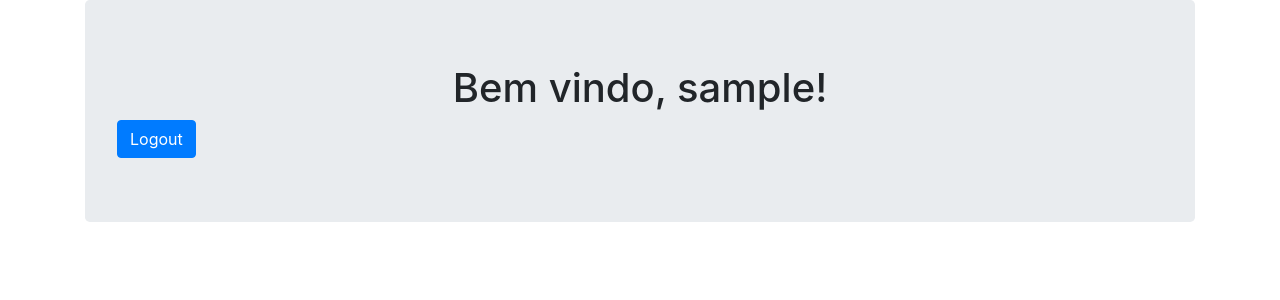
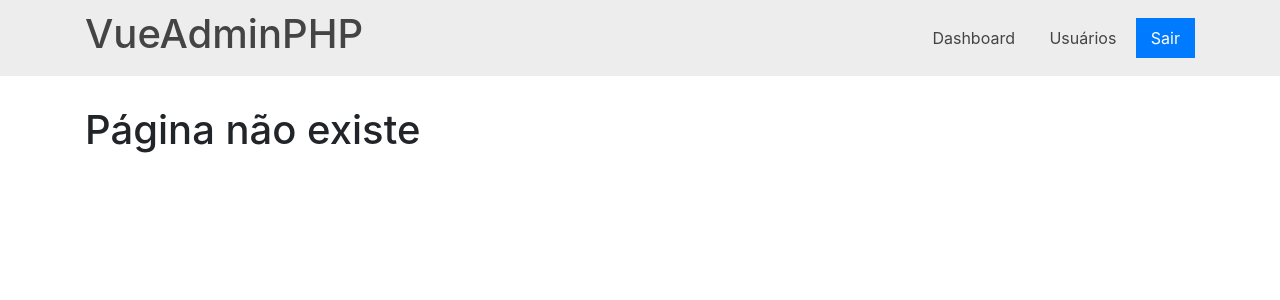
Before and after one commit to jonniehenrique/login-vue-php, a PHP site: page /labs/painel.php?view=1 in a window 1280 px wide. Shown: the top 300 px of the page. Run offline with PHP 8.4, Linux system fonts and the light colour scheme; the visitor is signed in with stand-in values (Sample User, id 1); tables that the repository leaves empty or names only in its code hold one stand-in row (values such as "Sample post"); data that the repository does not hold is empty.

Commit message:
Refatoração do painel administrativo

```diff
--- /dev/null
+++ b/app.php
@@ -0,0 +1,29 @@
+<?php
+
+function connect() {
+	$conn = new mysqli('localhost', 'root', '', 'vuelogin');
+
+	return $conn;
+}
+
+function urlBase() {
+	return 'http://localhost/labs/login-vuejs-php/';
+}
+
+function urlPageView($page) {
+	return 'http://localhost/labs/login-vuejs-php/painel?view=' . $page;
+}
+
+function urlPage($page) {
+	return 'http://localhost/labs/login-vuejs-php/' . $page;
+}
+
+function getByID($table, $id) {
+	$conn = connect();
+
+	$sql = "SELECT * FROM {$table} WHERE id = {$id}";
+	$query = $conn->query($sql);
+	$data = $query->fetch_assoc();
+
+	return $data['username'];
+}
--- /dev/null
+++ b/css/painel.css
@@ -0,0 +1,51 @@
+a,
+a:hover,
+a:active {
+	color: #444;
+	text-decoration: none;
+}
+
+/* Header */
+
+#header {
+	padding: 10px 0;
+	background-color: #ededed;
+}
+
+#header .container {
+	display: flex;
+	align-items: center;
+	justify-content: space-between;
+}
+
+	#header .nav-item {
+		padding: 10px 15px;
+		color: #444;
+	}
+
+	#header .nav-item:hover {
+		color: #007bff;
+	}
+
+	#header .nav-item:last-child {
+		background-color: #007bff;
+		color: #fff;
+	}
+
+	#header .nav-item:last-child:hover {
+		color: #fff;
+	}
+
+/* Main */
+
+#main {
+	padding-top: 30px;
+}
+
+#main .main-title {
+	border-bottom: #ddd solid 1px;
+	padding-bottom: 6px;
+	font-size: 20px;
+	margin-bottom: 20px;
+	padding-left: 10px;
+}
--- a/index.php
+++ b/index.php
@@ -4,7 +4,7 @@
 	<meta charset="UTF-8">
 	<title>Login VueJS PHP</title>
 	<link rel="stylesheet" href="css/bootstrap.css">
-	<link rel="stylesheet" href="css/app.css">
+	<link rel="stylesheet" href="css/login.css">
 </head>
 <body>
 	<div id="login">
@@ -23,6 +23,6 @@
 	</div>
 	<script src="js/vue.js"></script>
 	<script src="js/axios.js"></script>
-	<script src="js/app.js"></script>
+	<script src="js/login.js"></script>
 </body>
 </html>
--- a/logout.php
+++ b/logout.php
@@ -2,4 +2,4 @@
 	session_start();
 	session_destroy();
 
-	header('Location: index.php');
+	header('Location: index');
--- a/painel.php
+++ b/painel.php
@@ -1,33 +1,62 @@
 <?php
+	require 'app.php';
+
 	session_start();
-	$conn = new mysqli("localhost", "root", "", "vuelogin");
+
+	$conn = connect();
 
 	if ($conn->connect_error) {
-	    die("Connection failed: " . $conn->connect_error);
+	    die('Connection failed: ' . $conn->connect_error);
 	}
 
-	if (!isset($_SESSION['user']) ||(trim ($_SESSION['user']) == '')) {
+	if (! isset($_SESSION['user']) || (trim ($_SESSION['user']) == '')) {
 		header('Location: index.php');
 	}
 
-	$sql = "SELECT * FROM users where id='".$_SESSION['user']."'";
-	$query = $conn->query($sql);
-	$row = $query->fetch_array();
-
+	$userLogin = getByID('users', $_SESSION['user']);
 ?>
 <!DOCTYPE html>
 <html>
 <head>
+	<meta name="viewport" content="width=device-width">
 	<title>Vue.js Login with PHP/MySQLi</title>
 	<link rel="stylesheet" href="css/bootstrap.css">
-	<link rel="stylesheet" href="css/app.css">
+	<link rel="stylesheet" href="css/painel.css">
 </head>
 <body>
-	<div class="container">
+	<header id="header">
+		<div class="container">
+			<h1 class="logo">
+				<a href="#" class="logo-link subtitle">VueAdminPHP</a>
+			</h1>
+
+			<nav class="nav-menu">
+				<a href="<?php echo urlPageView('dashboard'); ?>" class="nav-item"> Dashboard </a>
+				<a href="<?php echo urlPageView('usuarios'); ?>" class="nav-item"> Usuários </a>
+				<a href="<?php echo urlPage('logout'); ?>" class="nav-item">
+					Sair
+				</a>
+			</nav>
+		</div>
+	</header>
+
+		<main id="main" role="main">
+			<div class="container">
+				<?php
+		            if (file_exists('views/' . $_GET['view'] . '.php')):
+		                include_once 'views/' . $_GET['view'] . '.php';
+		            else:
+		                include_once 'views/404.php';
+		            endif;
+	            ?>
+            </div>
+		</main>
+		<!--
 		<div class="jumbotron">
 			<h1 class="text-center">Bem vindo, <?php echo $row['username']; ?>!</h1>
 			<a href="logout.php" class="btn btn-primary"><span class="glyphicon glyphicon-log-out"></span> Logout</a>
 		</div>
-	</div>
+		-->
+
 </body>
 </html>
--- /dev/null
+++ b/views/404.php
@@ -0,0 +1 @@
+<h1 class="title"> Página não existe </h1>
```
Also changed, not shown: css/login.css (added, +33 -0 lines), js/login.js (added, +47 -0 lines), views/usuarios.php (added, +7 -0 lines).
